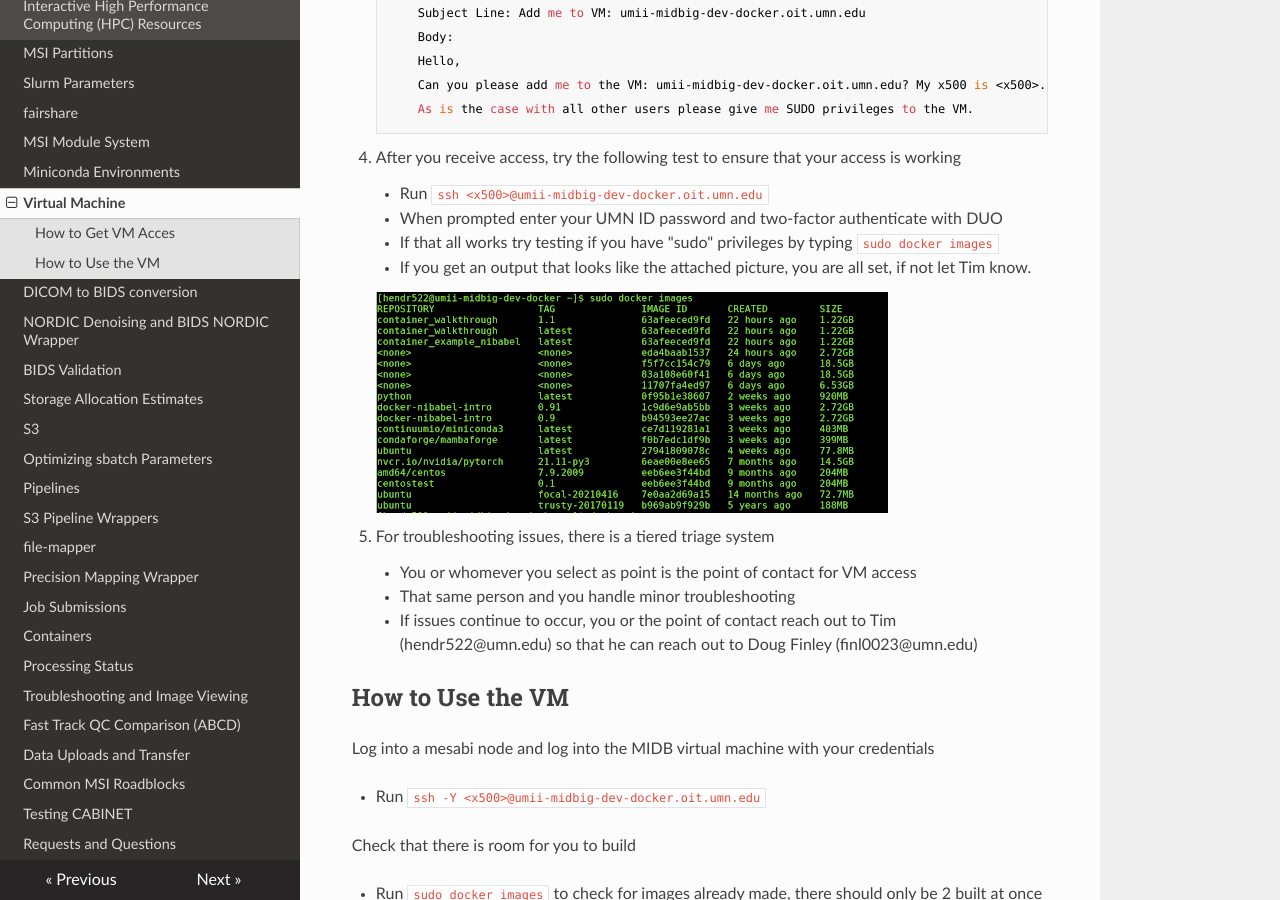
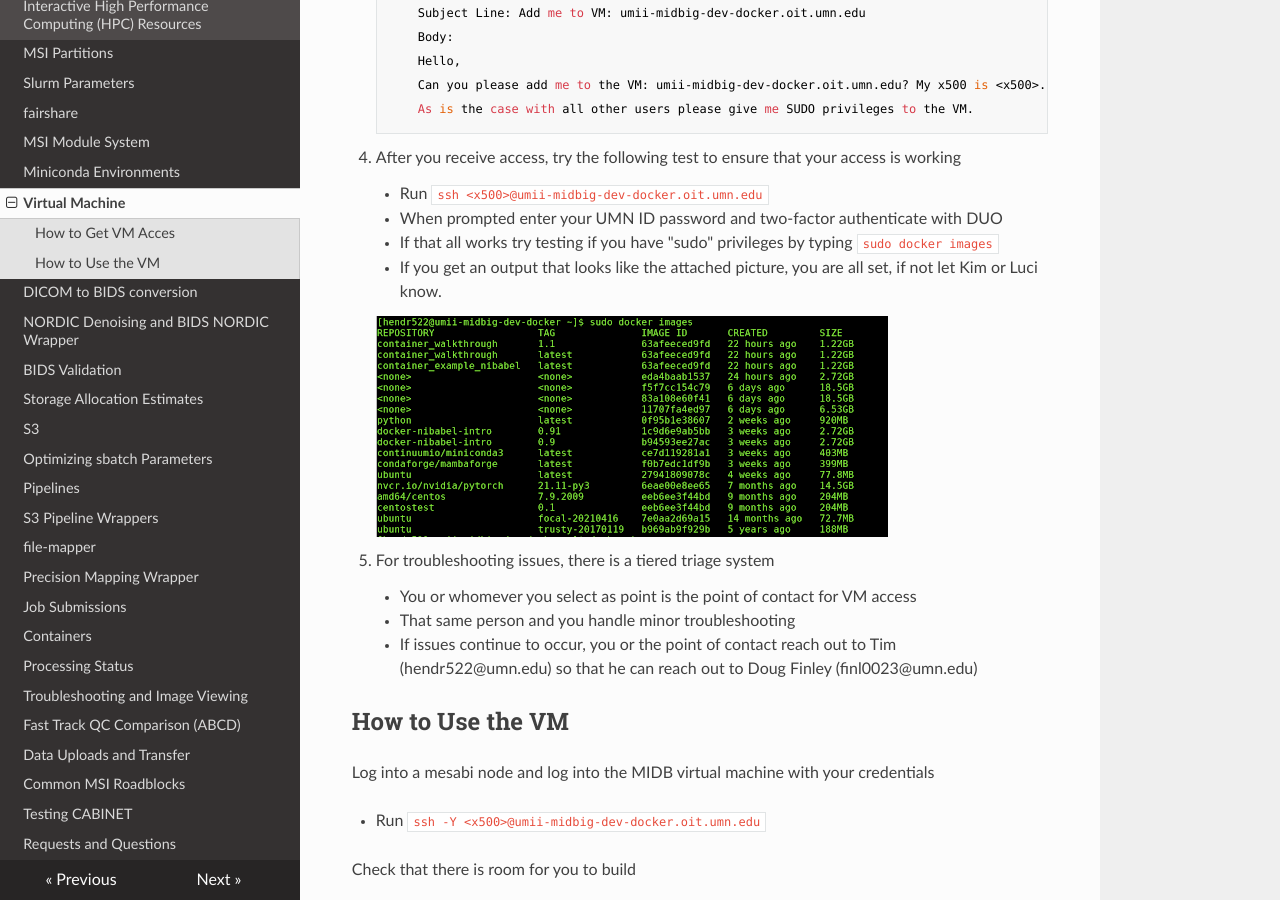
Before and after one commit to DCAN-Labs/cdni-brain, an MkDocs documentation site: the page built from docs/vm.md, in a window 1280 px wide and 900 px high, scrolled down 480 px. Built offline with MkDocs 1.6.1, drawn with Linux system fonts in a browser that asks for light colours; nearby versions of some CDN libraries.

Commit message:
updated POC for issues

```diff
--- a/docs/vm.md
+++ b/docs/vm.md
@@ -18,7 +18,7 @@ DCAN Labs has access to a Virtual Machine (VM) for the purpose of building Docke
     * Run `ssh <x500>@umii-midbig-dev-docker.oit.umn.edu`
     * When prompted enter your UMN ID password and two-factor authenticate with DUO
     * If that all works try testing if you have "sudo" privileges by typing `sudo docker images`
-    * If you get an output that looks like the attached picture, you are all set, if not let Tim know.
+    * If you get an output that looks like the attached picture, you are all set, if not let Kim or Luci know.
 
     ![vm_example](img/vm_example.png)
 
```
